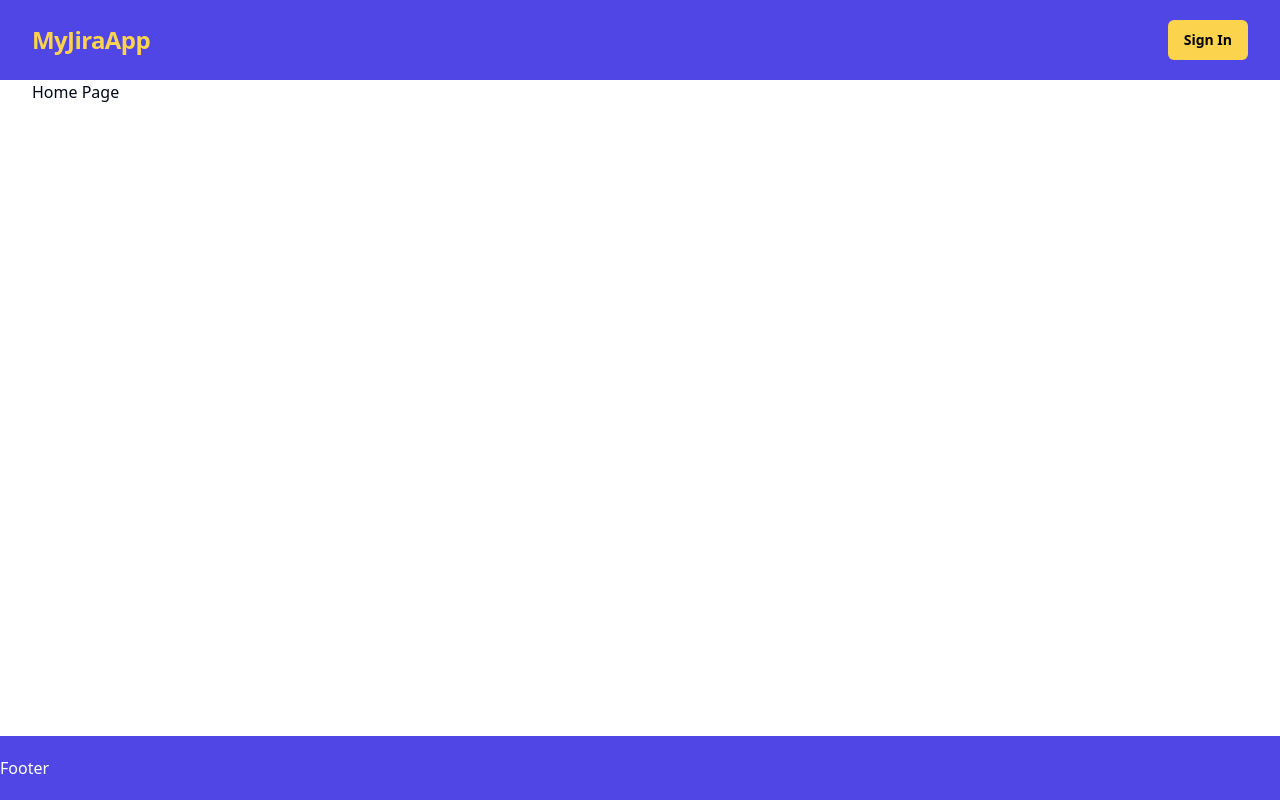
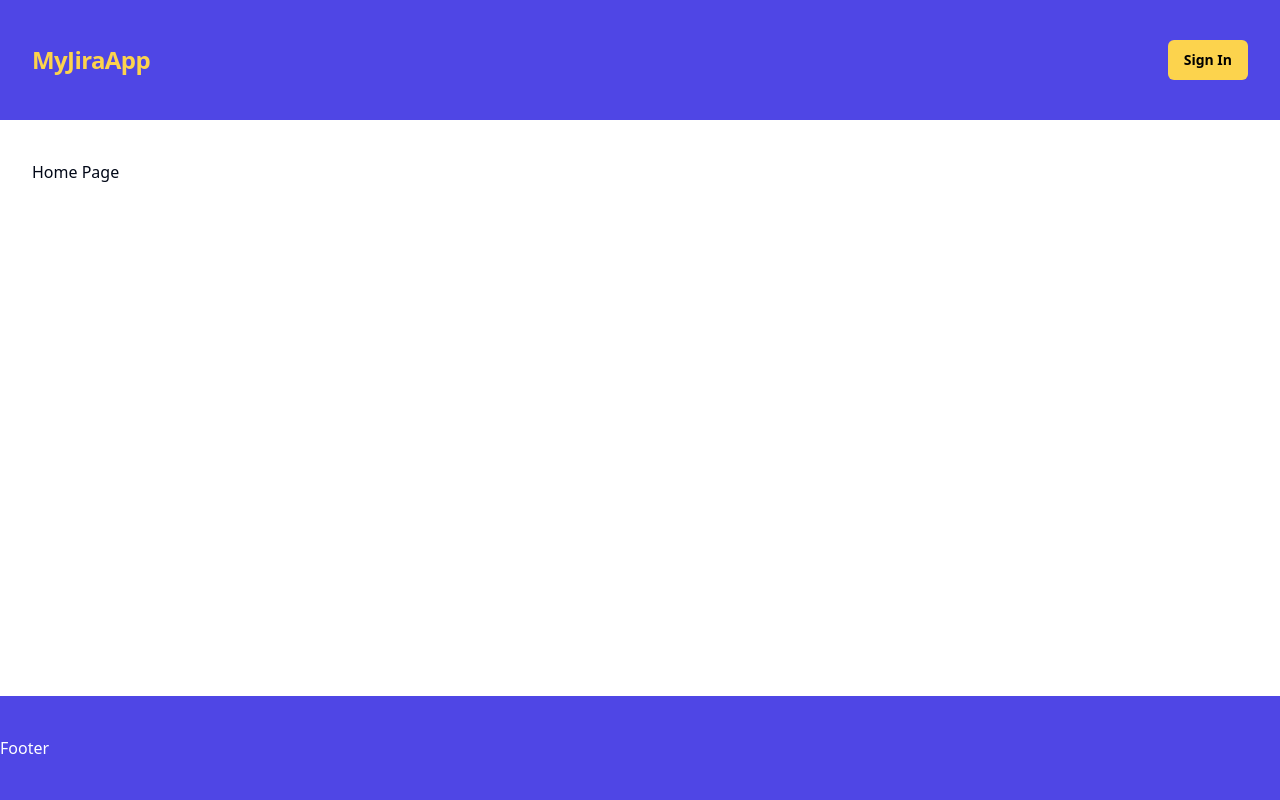
Before and after one commit to cian-oL/jira-app, a React (Vite) app in the folder frontend/: page / in a window 1280 px wide. Built offline with nearby package versions, Linux system fonts and the light colour scheme; no server answers.

Commit message:
Adjusted Layout styling

```diff
--- a/frontend/src/components/Footer.tsx
+++ b/frontend/src/components/Footer.tsx
@@ -1,5 +1,5 @@
 const Footer = () => {
-  return <footer className="bg-indigo-600 text-white py-5">Footer</footer>;
+  return <footer className="bg-indigo-600 text-white py-10">Footer</footer>;
 };
 
 export default Footer;
--- a/frontend/src/components/Header.tsx
+++ b/frontend/src/components/Header.tsx
@@ -8,7 +8,7 @@ const Header = () => {
   const { isAuthenticated, loginWithRedirect } = useAuth0();
 
   return (
-    <header className="bg-indigo-600 text-white py-5">
+    <header className="bg-indigo-600 text-white py-10">
       <div className="container mx-auto flex justify-between items-center">
         <Link
           to="/"
--- a/frontend/src/layouts/Layout.tsx
+++ b/frontend/src/layouts/Layout.tsx
@@ -9,7 +9,7 @@ const Layout = ({ children }: Props) => {
   return (
     <div className="flex flex-col min-h-screen">
       <Header />
-      <main className="container mx-auto flex-1">{children}</main>
+      <main className="container mx-auto py-10 flex-1">{children}</main>
       <Footer />
     </div>
   );
```
